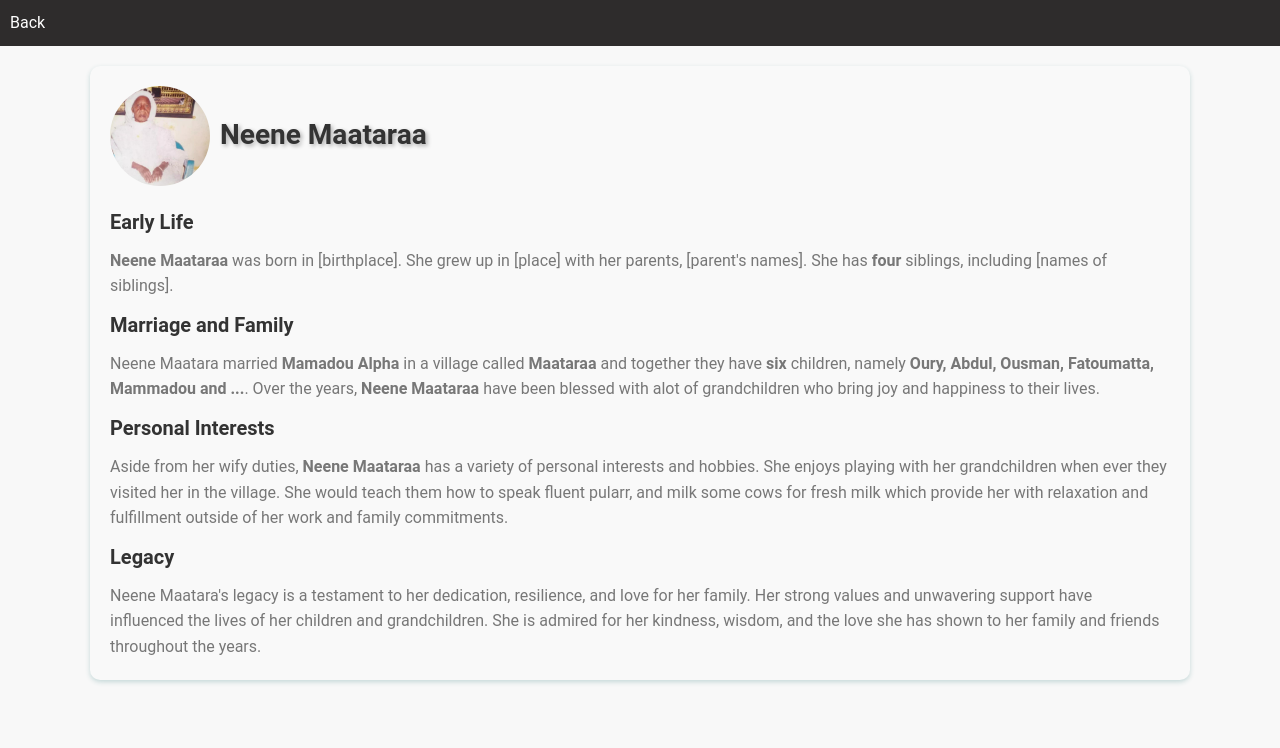
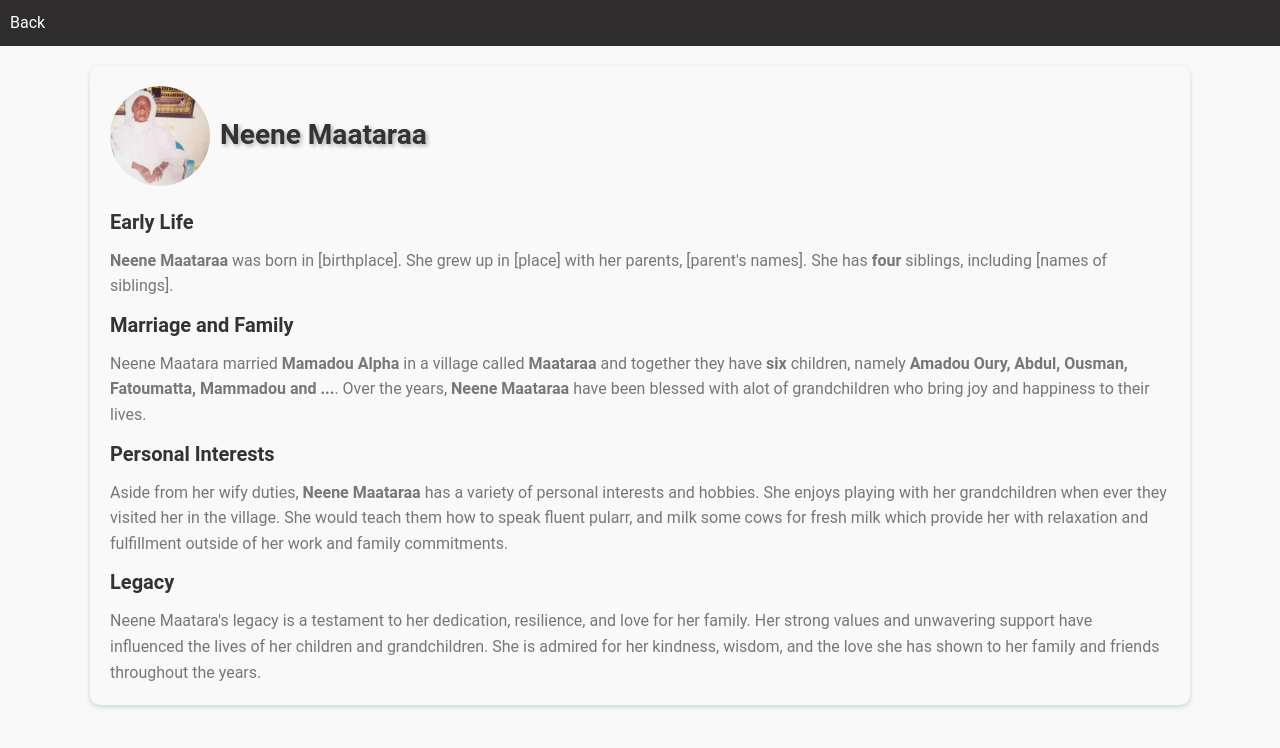
Before and after one commit to neenemaataraa/familytree, a plain HTML site: page neene_maataraa.html in a window 1280 px wide. Drawn offline with Linux system fonts and the light colour scheme.

Commit message:
Your commit message

```diff
--- a/neene_maataraa.html
+++ b/neene_maataraa.html
@@ -33,7 +33,7 @@
 
       <h2>Marriage and Family</h2>
       <p>
-        Neene Maatara married <strong>Mamadou Alpha</strong> in a village called <strong>Maataraa</strong> and together they have <strong>six</strong> children, namely <strong>Oury, Abdul, Ousman, Fatoumatta, Mammadou and ...</strong>. Over the years, <strong>Neene Maataraa</strong> have been blessed with alot of  grandchildren who bring joy and
+        Neene Maatara married <strong>Mamadou Alpha</strong> in a village called <strong>Maataraa</strong> and together they have <strong>six</strong> children, namely <strong>Amadou Oury, Abdul, Ousman, Fatoumatta, Mammadou and ...</strong>. Over the years, <strong>Neene Maataraa</strong> have been blessed with alot of  grandchildren who bring joy and
         happiness to their lives.
       </p>
 
```
